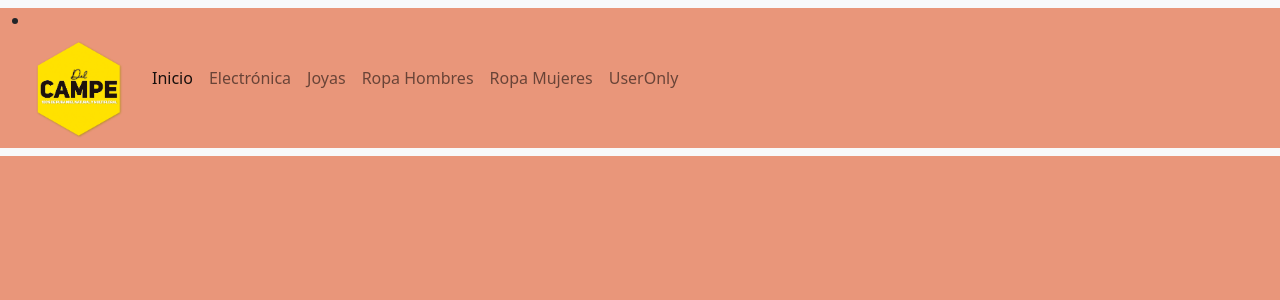
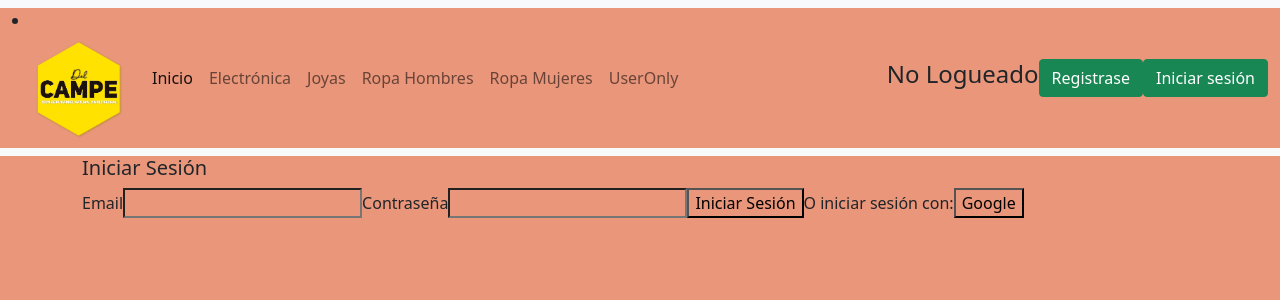
Before and after one commit to Jose-ph/tienda_basualdo, a React (Create React App) app: page /login in a window 1280 px wide. Shown: the top 300 px of the page. Built offline with nearby package versions, Linux system fonts and the light colour scheme; no server answers.

Commit message:
agrega Autenticación con firebase

```diff
--- a/src/App.js
+++ b/src/App.js
@@ -1,3 +1,6 @@
+
+
+import React from "react";
 import Navbar from "./components/Navbar/NavBar";
 
 import "bootstrap/dist/css/bootstrap.min.css";
@@ -14,13 +17,20 @@ import CartContextProvider from "./Context/CartContext";
 import CartView from "./components/CartView/CartView";
 import CheckOut from "./components/Checkout/CheckOut";
 import UserOnly from "./components/UserOnly/UserOnly";
+import {  UserContextProvider } from "./Context/UserContext";
+import LogIn from "./components/LogIn/LogIn";
+import SignUp from "./components/SignUp/SignUp";
+
+
 
 
 
 
 function App() {
+
+
   return (
-
+     <UserContextProvider>
     <CartContextProvider>
 
       <Router>
@@ -52,12 +62,28 @@ function App() {
             <Route exact path="/userOnly">
               <UserOnly/>
             </Route>
+            <Route exact path="/login" component={LogIn} />
+            <Route exact path="/signup" component={SignUp}/>
           </Switch>
         </div>
       </Router>
     </CartContextProvider>
+    </UserContextProvider>
+
+
+
+
+
 
   );
-}
+
+
+
+
+
+
+
+
+ }
 
 export default App;
--- /dev/null
+++ b/src/Context/UserContext.js
@@ -0,0 +1,107 @@
+import React, { useState, useEffect, createContext } from "react";
+import {
+  createUserWithEmailAndPassword,
+  signInWithEmailAndPassword,
+  onAuthStateChanged,
+  signOut,
+  signInWithPopup,
+} from "firebase/auth";
+import { GoogleAuthProvider } from "firebase/auth";
+import { auth } from "../firebase/config";
+
+
+
+
+export const UserContext = createContext();
+
+export const UserContextProvider = ({ children }) => {
+  const [error, setError] = useState("");
+
+  const [user, setUser] = useState();
+  const [logged, setLogged] = useState(false);
+
+  const provider = new GoogleAuthProvider();
+
+
+
+  //LOGIN SIGN UP
+  const signup = (email, password) => {
+    createUserWithEmailAndPassword(auth, email, password)
+      .then((userCredential) => {
+        // Signed in
+        const user = userCredential.user;
+        console.log(user);
+
+        setError("");
+      })
+      .catch((error) => {
+        const errorCode = error.code;
+        setError(errorCode);
+      });
+  };
+
+  //LOGIN SIGN IN----------------
+  const login = (email, password) => {
+    signInWithEmailAndPassword(auth, email, password)
+      .then((userCredential) => {
+        // Signed in
+        const user = userCredential.user;
+        setUser(user);
+        setError("");
+        // ...
+      })
+      .catch((error) => {
+        const errorCode = error.code;
+        setError(errorCode);
+        console.log(errorCode);
+      });
+  };
+
+  //LOGOUT-------------------
+  const logout = () => {
+    signOut(auth)
+      .then(() => {
+        setError("");
+
+      })
+      .catch((error) => {
+        const errorLogout =
+          "Parece que hubo un problema con el cierre de sesión, intenta nuevamente";
+        setError(errorLogout);
+      });
+  };
+
+  //GOOGLEAUTH---------------
+  const googleAuth = () => {
+    signInWithPopup(auth, provider)
+      .then((result) => {
+        const user = result.user;
+        console.log("GOOGLEAUTH: ", user);
+        setUser(user);
+      })
+      .catch((error) => {
+        const errorMessage = error.message;
+        alert(errorMessage);
+      });
+  };
+
+  useEffect(() => {
+    onAuthStateChanged(auth, (user) => {
+      if (user) {
+        setUser(user);
+        setLogged(true);
+        setError("");
+      } else {
+        setLogged(false);
+      }
+    });
+  }, []);
+
+  return (
+    <UserContext.Provider
+      value={{ user, logged, error, login, logout, signup, googleAuth }}
+    >
+      {children}
+    </UserContext.Provider>
+  );
+};
--- /dev/null
+++ b/src/components/LogIn/LogIn.js
@@ -0,0 +1,94 @@
+import React, { useState, useContext } from "react";
+import { Redirect } from "react-router";
+import { UserContext } from "../../Context/UserContext";
+
+
+const LogIn = () => {
+  const { login, logged, error, googleAuth } = useContext(UserContext);
+
+  const [email, setEmail] = useState("");
+  const [password, setPassword] = useState("");
+
+  return (
+    <div className="container">
+
+      {logged ? (
+        <Redirect to={"/"} />
+      ) : (
+        <form className="form">
+          <h5 className="title">Iniciar Sesión</h5>
+          <span className="form-span">Email</span>
+          <input
+            className="form-input"
+            type="text"
+            id="emailSI"
+            name="email"
+            onChange={(e) => setEmail(e.target.value)}
+          />
+
+          {error === "auth/invalid-email" && (
+            <p className="form-message form-message-error">Mail inválido</p>
+          )}
+          {error === "auth/email-already-in-use" && (
+            <p className="form-message form-message-error">
+              Mail ya registrado
+            </p>
+          )}
+          {error === "auth/user-not-found" && (
+            <p className="form-message form-message-error">
+              Usuario no encontrado
+            </p>
+          )}
+
+          <span className="form-span">Contraseña</span>
+          <input
+            className="form-input"
+            type="password"
+            id="passwordSI"
+            name="password"
+            onChange={(e) => setPassword(e.target.value)}
+          />
+
+          {error === "auth/weak-password" && (
+            <p className="form-message form-message-error">
+              La contraseña debe contener más de 6 caracteres
+            </p>
+          )}
+          {error === "auth/internal-error" && (
+            <p className="form-message form-message-error">
+              Debe ingresar una contraseña
+            </p>
+          )}
+          {error === "auth/wrong-password" && (
+            <p className="form-message form-message-error">
+              Contraseña inválida
+            </p>
+          )}
+          {error === "auth/too-many-requests" && (
+            <p className="form-message form-message-error">
+              Has superado el límite de intentos, prueba nuevamente en unos
+              minutos
+            </p>
+          )}
+
+          <button
+            type="button"
+            className="btn-login"
+            onClick={() => login(email, password)}
+          >
+            Iniciar Sesión
+          </button>
+
+          <span className="form-span form-span-google">
+            O iniciar sesión con:
+          </span>
+          <button type="button" className="btn-login" onClick={googleAuth}>
+            Google
+          </button>
+        </form>
+      )}
+    </div>
+  );
+};
+
+export default LogIn;
--- a/src/components/Navbar/NavBar.js
+++ b/src/components/Navbar/NavBar.js
@@ -1,6 +1,8 @@
 
 
-import { NavLink } from 'react-router-dom';
+import React, { useContext } from "react";
+import { NavLink, useHistory } from 'react-router-dom';
+import { UserContext } from '../../Context/UserContext';
 import logoTienda from '../../logo3.png'
 import Cartwidget from '../Cartwidget/Cartwidget';
 
@@ -8,6 +10,21 @@ import Cartwidget from '../Cartwidget/Cartwidget';
 
 
 function Navbar() {
+
+
+  const { logged, logout, user } = useContext(UserContext);
+
+  const history = useHistory()
+
+  const goLogIn = () =>{
+
+    history.push('/login')
+  }
+
+  const goSignUp = () =>{
+
+    history.push("/signup")
+  }
 
 
 
@@ -36,7 +53,22 @@ function Navbar() {
 
       <Cartwidget/>
 
+       {logged
+          ?
+          <>
+          <span> Hola ! {user.email} </span>
+         <button className="btn btn-success" type="button" onClick={logout} > Cerrar sesión</button>
 
+         </>
+
+         :
+
+         <>
+         <h4> No Logueado</h4>
+         <button className="btn btn-success" type="button" onClick={goSignUp} >Registrase</button>
+         <button className="btn btn-success" type="button" onClick={goLogIn} >Iniciar sesión</button>
+         </>
+      }
 
 
       </div>
--- /dev/null
+++ b/src/components/SignUp/SignUp.js
@@ -0,0 +1,72 @@
+import React from "react";
+import { useContext } from "react";
+import { useState } from "react";
+import { Redirect } from "react-router";
+import { UserContext } from "../../Context/UserContext";
+
+
+
+
+const SignUp = () => {
+  const { signup, logged, error } = useContext(UserContext);
+
+  const [email, setEmail] = useState("");
+  const [password, setPassword] = useState("");
+
+  const handleSignup = (e) => {
+    e.preventDefault();
+    signup(email, password);
+  };
+
+  return (
+  <div className="">
+      {logged ?
+        (<Redirect to={"/"} />)
+        : (
+
+          <form className="form" onSubmit={handleSignup}>
+            <h5 className="title">Registrarme</h5>
+            <span className="form-span">Email</span>
+            <input
+              type="text"
+              className="form-input"
+              id="email-signup"
+              name="email-singup"
+              onChange={(e) => setEmail(e.target.value)}
+            />
+            {error === "auth/email-already-in-use" && (
+              <p className="form-message form-message-error">
+                Usuario ya registrado
+              </p>
+            )}
+            {error === "auth/invalid-email" && (
+              <p className="form-message form-message-error">
+                Ingrese un email válido
+              </p>
+            )}
+            <span className="form-span">Contaseña</span>
+            <input
+              type="password"
+              className="form-input"
+              id="password-signup"
+              name="password-singup"
+              onChange={(e) => setPassword(e.target.value)}
+            />
+            {error === "auth/weak-password" && (
+              <p className="form-message form-message-error">
+                La contraseña debe contener más de 6 caracteres
+              </p>
+            )}
+            <input
+              type="submit"
+              value="Enviar"
+              className="btn-login btn-container-violet"
+            />
+          </form>
+        )}
+    </div>
+
+  );
+};
+
+export default SignUp;
--- a/src/firebase/config.js
+++ b/src/firebase/config.js
@@ -2,7 +2,9 @@
 
 import { initializeApp } from "firebase/app";
 
-import {getFirestore} from "firebase/firestore/lite"
+import {getFirestore} from "firebase/firestore/lite";
+
+import { getAuth } from "firebase/auth";
 
 
 
@@ -21,3 +23,5 @@ const firebaseConfig = {
 const app = initializeApp(firebaseConfig);
 
 export const dataBase = getFirestore(app);
+
+export const auth = getAuth(app);
```
